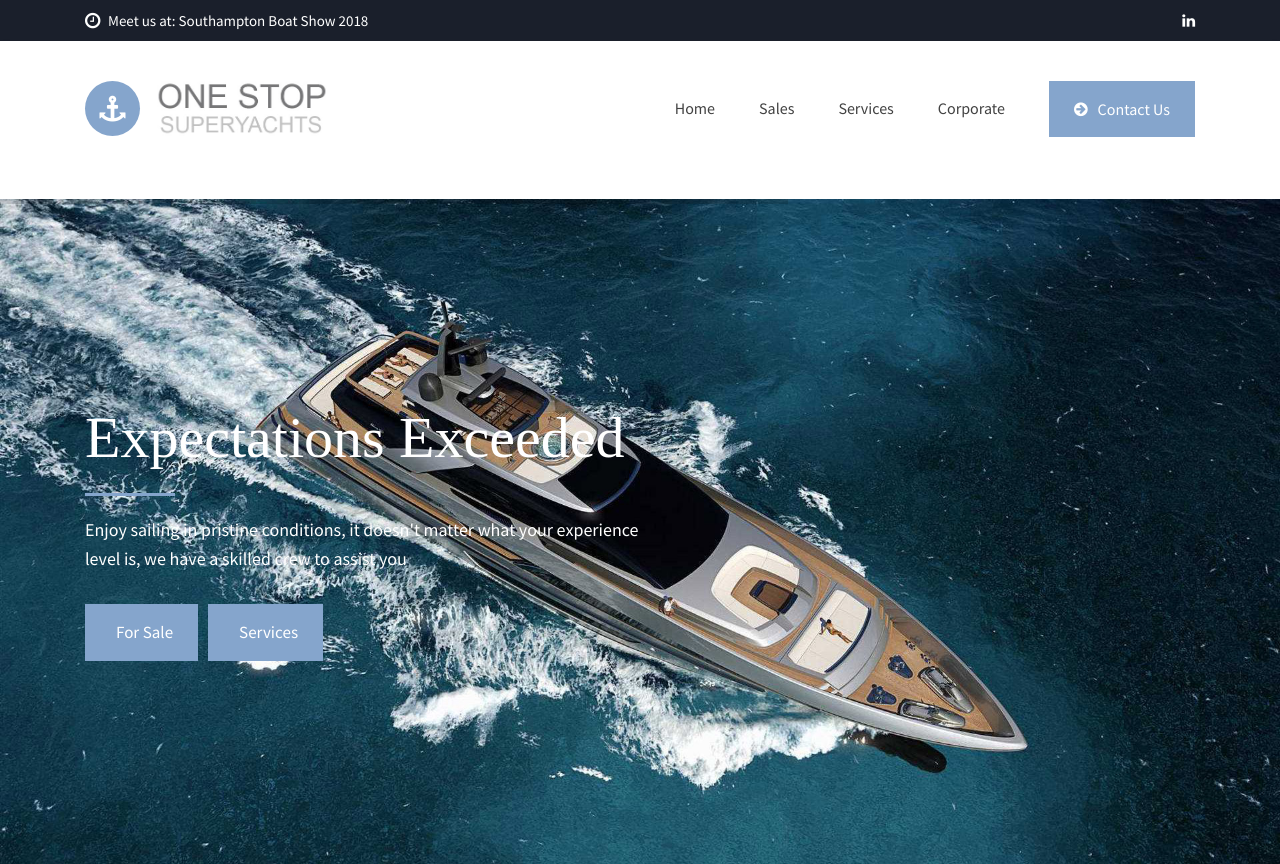
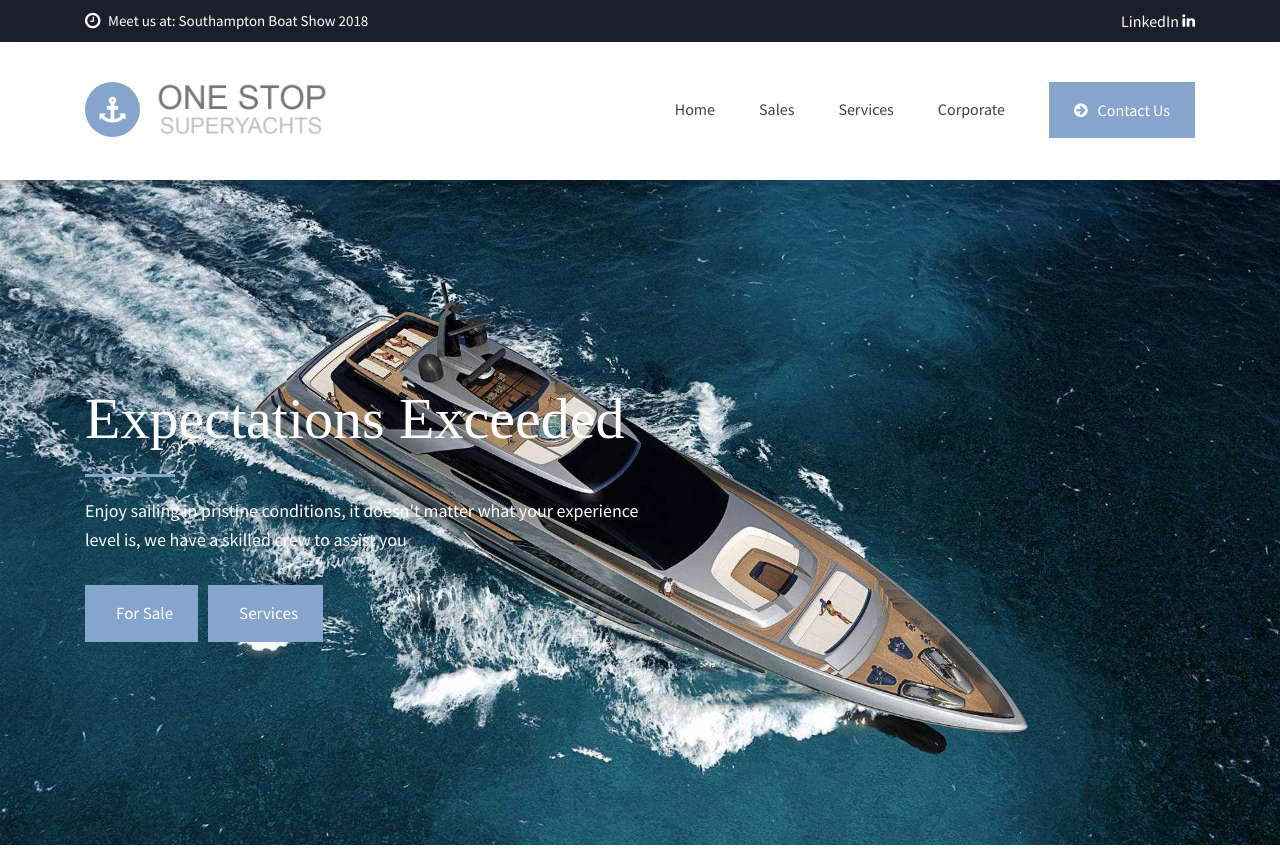
Before and after one commit to Mangoliciouz/OSSYWebsite, a plain HTML site: page index.html in a window 1280 px wide. Shown: the top 864 px of the page. Drawn offline with Linux system fonts and the light colour scheme; some packages are replaced by stand-ins of ours; some icons are missing; a web font is replaced by a local one.

Commit message:
Header Tweaks

```diff
--- a/css/style.css
+++ b/css/style.css
@@ -210,6 +210,7 @@ h1, h2, h3, h4, h5, h6 {
 	-moz-box-shadow: 0px 3px 5px -1px rgba(0,0,0,0.3);
 	box-shadow: 0px 3px 5px -1px rgba(0,0,0,0.3);
 	padding: 40px 0;
+	padding-bottom: 20px;
 	position: relative;
 }
 
--- a/index.html
+++ b/index.html
@@ -55,8 +55,9 @@
 				</div>
 
 				<div class="top-bar-right clearfix">
+
 					<ul>
-						<a href="https://www.linkedin.com/company/one-stop-superyachts"><li class="top-list fa fa-linkedin"></li></a>
+						<a href="https://www.linkedin.com/company/one-stop-superyachts"><div style="float:left;">LinkedIn&nbsp;</div><li class="top-list fa fa-linkedin"></li></a>
 					</ul>
 				</div>
 
```
